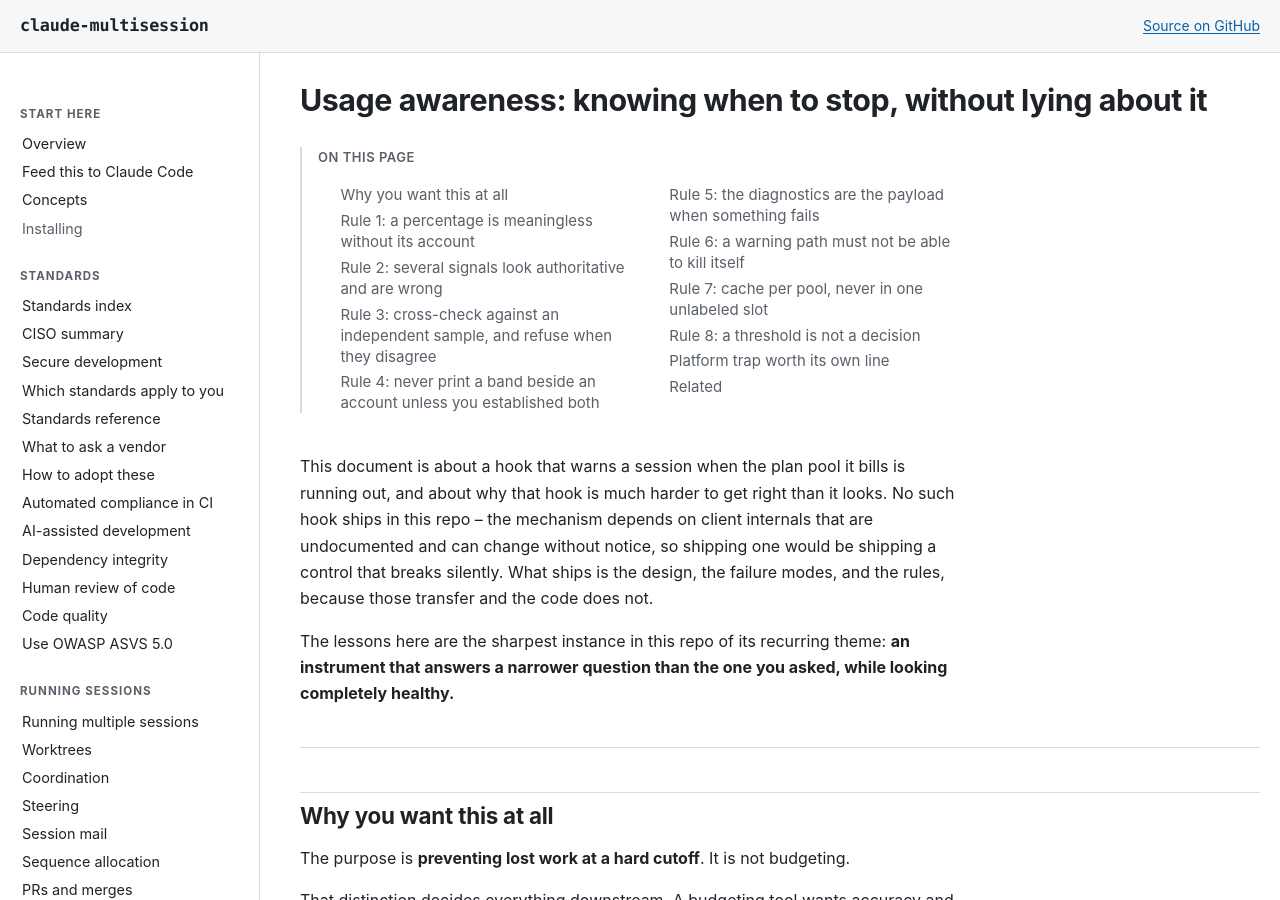
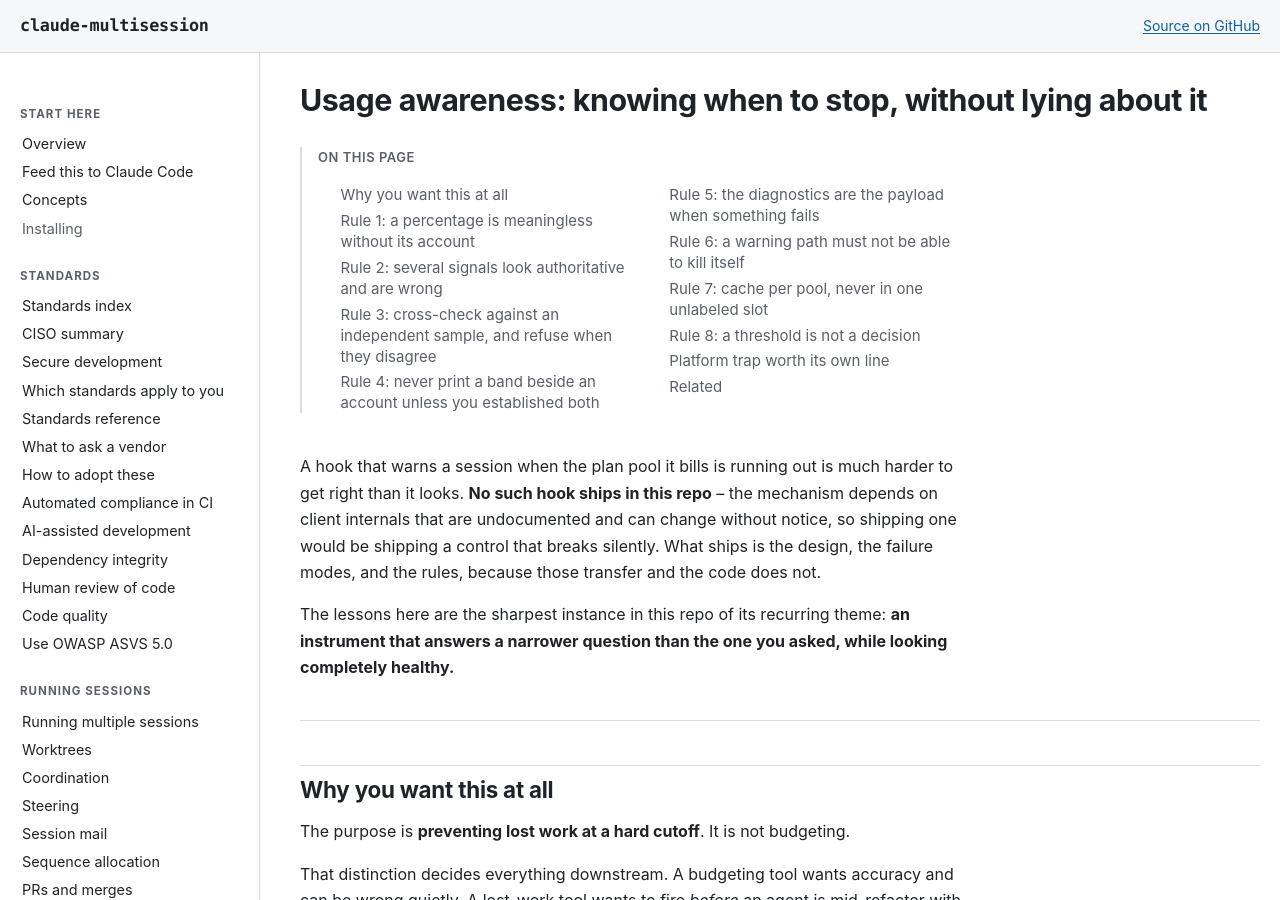
Before and after one commit to wshallwshall/claude-multisession, a Jekyll site: the page built from docs/USAGE-AWARENESS.md, in a window 1280 px wide and 900 px high. Built offline with Jekyll 4.4.1, drawn with Linux system fonts in a browser that asks for light colours; our own code applies the rules of GitHub Pages for plain Markdown files.

Commit message:
docs(usage): "This document is about a hook that..." is the hook, one clause later
B-1 in its mildest form: an opening that announces itself before it says anything. The subject is the
hook, so the sentence now starts there.

PD-5 governs what could not be touched here and was not: "No such hook ships in this repo", with the
reason it does not, is a statement that a control is unproven and MUST NOT be removed. It is now
bolded rather than buried mid-sentence, because a reader who takes only the first line should leave
knowing this page ships no code.

6 words out, and the load-bearing sentence is harder to miss.

Co-Authored-By: Claude Opus 5 <noreply@anthropic.com>

```diff
--- a/docs/USAGE-AWARENESS.md
+++ b/docs/USAGE-AWARENESS.md
@@ -1,10 +1,10 @@
 # Usage awareness: knowing when to stop, without lying about it
 
-This document is about a hook that warns a session when the plan pool it bills is running out, and
-about why that hook is much harder to get right than it looks. No such hook ships in this repo -- the
-mechanism depends on client internals that are undocumented and can change without notice, so
-shipping one would be shipping a control that breaks silently. What ships is the design, the failure
-modes, and the rules, because those transfer and the code does not.
+A hook that warns a session when the plan pool it bills is running out is much harder to get right
+than it looks. **No such hook ships in this repo** -- the mechanism depends on client internals that
+are undocumented and can change without notice, so shipping one would be shipping a control that
+breaks silently. What ships is the design, the failure modes, and the rules, because those transfer
+and the code does not.
 
 The lessons here are the sharpest instance in this repo of its recurring theme: **an instrument that
 answers a narrower question than the one you asked, while looking completely healthy.**
```
